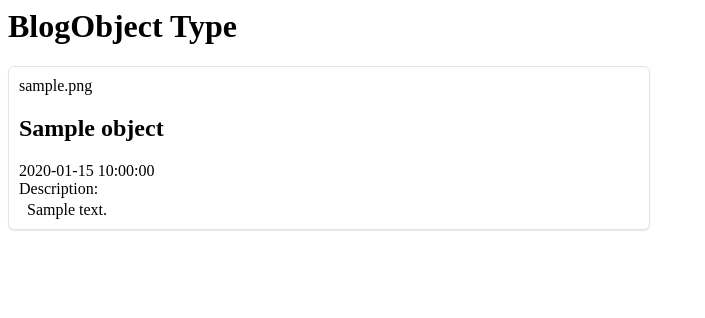
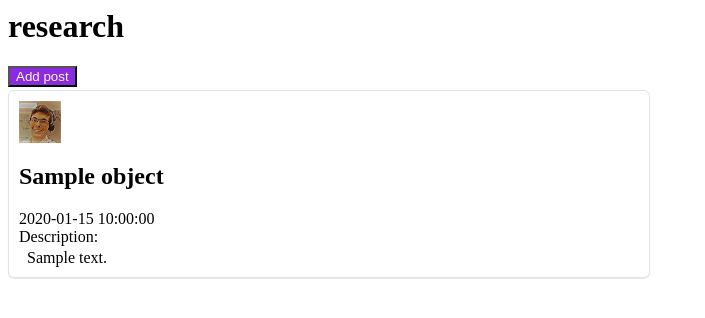
Before and after one commit to ABParris/ABPdotCOM, a Flask app: page /blog/research in a window 1280 px wide. Shown: the top 318 px of the page, without its empty margins (0-705 px from the left). Run offline with Flask 2, Linux system fonts and the light colour scheme; tables that the repository leaves empty hold one stand-in row (values such as "Sample post").

Commit message:
changes to file path and blog template

```diff
--- a/app.py
+++ b/app.py
@@ -1,8 +1,7 @@
-from flask import render_template
+from flask import render_template, url_for
 from settings import app, db
 from flask_migrate import Migrate
 from werkzeug.security import generate_password_hash, check_password_hash
-
 
 migrate = Migrate(app, db)
 
--- a/templates/blogDisplay.html
+++ b/templates/blogDisplay.html
@@ -1,10 +1,12 @@
 <html>
-    <h1>BlogObject Type</h1>
+    <h1>{{blogType}}</h1>
+    <button>Add post</button>
     <body>
         {%for blogObject in posts%}
         <div class="blogItem">
             <div style="padding: 10px;">
-                {{blogObject.image}}
+                <img src="{{url_for('static', filename='images/image.jpg')}}" width="42" height="42">
+                <!-- {{blogObject.image}} -->
                 <h2>{{blogObject.title}}</h2>
                 {{blogObject.timestamp}}
                 <div>Description:</div>
@@ -18,6 +20,10 @@
 </html>
 
 <style>
+    button{
+        background-color: blueviolet;
+        color: cornsilk;
+    }
     .blogItem{
         background-color: #fff;
         width: auto;
```
Also changed, not shown: static/images/image.jpg (added).
